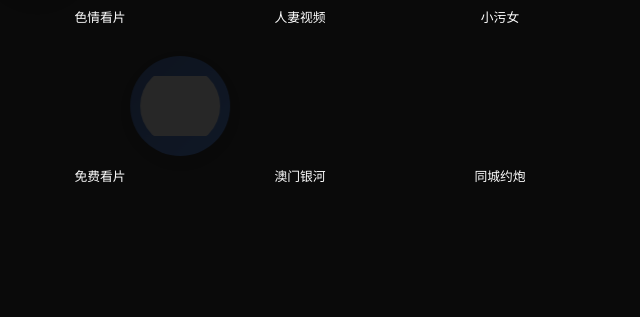
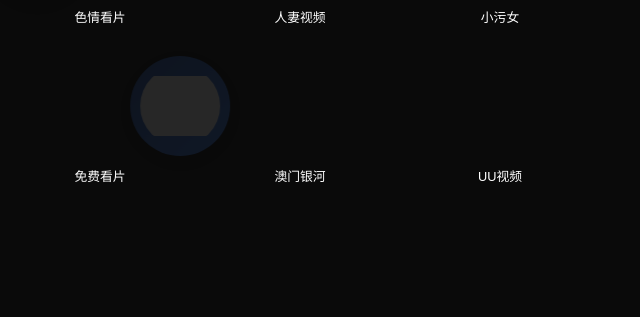
Before and after one commit to babacaoxiaoh/xf69.mobi, a plain HTML site: page index.html in a window 1280 px wide. Shown: the part 932-1249 px from the top of the page, 640-1280 px from the left. Drawn offline with Linux system fonts and the light colour scheme; grey boxes are pictures that could not be loaded.

Commit message:
Update index.html
Signed-off-by: babacaoxiaoh <3935715366@qq.com>

```diff
--- a/index.html
+++ b/index.html
@@ -425,10 +425,10 @@
             // 图片数据
             const images = [
                        {
-                    src: 'https://img83host.gt62.top/img/193c41d6d61a3a9c83b1e17fad6c20a6.gif',
+                    src: 'https://www.uty27.com:35522/entry/register',
                     title: '点我看看',
                     description: '让你想不到的意外',
-                    link: 'https://babacaoxiaoh.github.io/xf69.mobi/' // 修改这里的链接
+                    link: 'https://olrlw58e.5rrlenryyei82d.cyou/upload/vod/20250818-1/03be4199f287f8cb1b940482eebf6b6b.gif' // 修改这里的链接
                 },
                 {
                     src: 'https://pg777111.img3784715638.com:8585/8888/pg507/320-185.gif',
@@ -687,10 +687,10 @@
                     link: 'https://xn---2700-z1owk-t81s.avnvtuan25.xyz/'
                 },
                 {
-                    src: 'http://xn--mp3aaa.xn--8mq3gz8ei6kh4ius9adkch1x.com/imgs/2025/09/0ef1f8ba6505fbb4.jpg',
+                    src: 'https://imagses.com/i/2025/04/19/112011.gif',
                     side: 'right',
-                    text: '同城约炮',
-                    link: 'https://babacaoxiaoh.github.io/xf69.mobi/'
+                    text: 'UU视频',
+                    link: 'https://aooxi876.hsxhjs4qe.cc/uusp-6gq11cobu'
                 }
                 // 你可以在这里添加更多图标，例如：
                 // {
```
